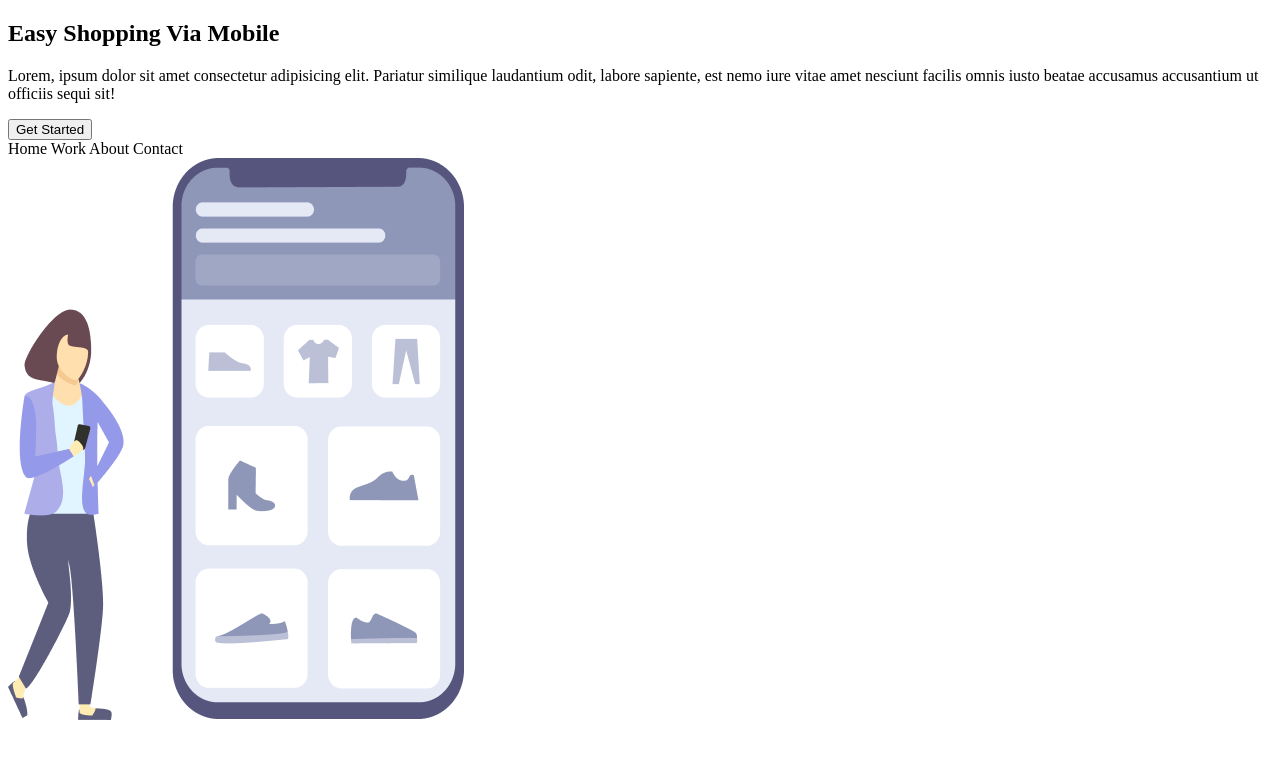
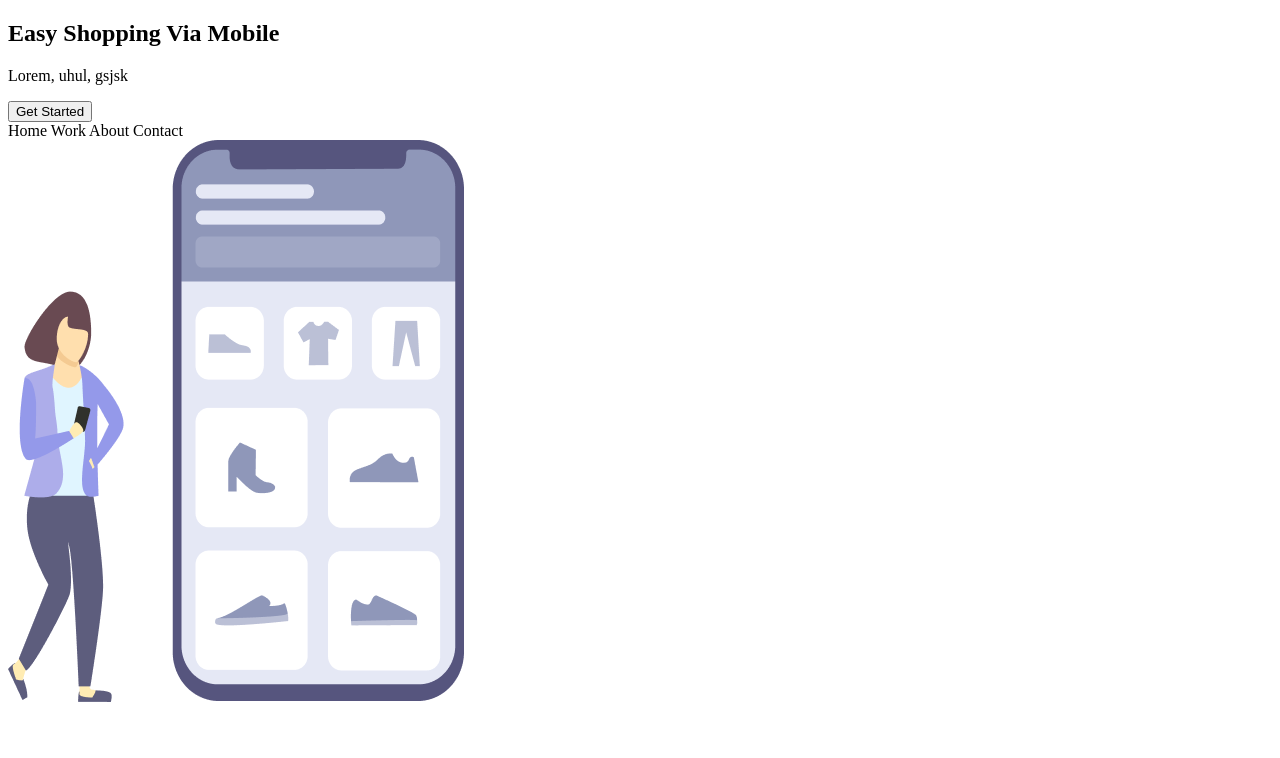
Before and after one commit to oandreaugusto/primeiro-projeto-responsivo, a plain HTML site: page Assets/index.html in a window 1280 px wide. Drawn offline with Linux system fonts and the light colour scheme.

Commit message:
Alteração 1

```diff
--- a/Assets/index.html
+++ b/Assets/index.html
@@ -14,7 +14,7 @@
     <div class="wrapper">
         <section class="container-left">
             <h1>Easy Shopping Via Mobile</h1>
-            <p>Lorem, ipsum dolor sit amet consectetur adipisicing elit. Pariatur similique laudantium odit, labore sapiente, est nemo iure vitae amet nesciunt facilis omnis iusto beatae accusamus accusantium ut officiis sequi sit!</p>
+            <p>Lorem, uhul, gsjsk</p>
             <button>Get Started</button>
         </section>
         <section class="container-right">
```
